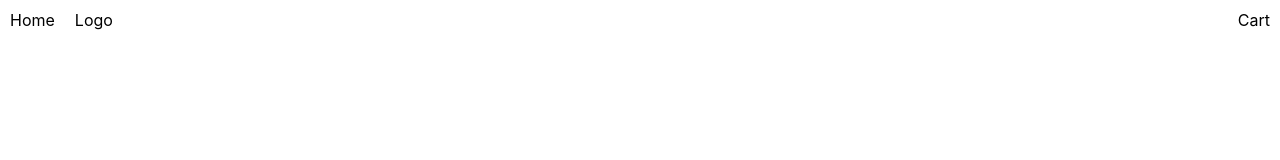
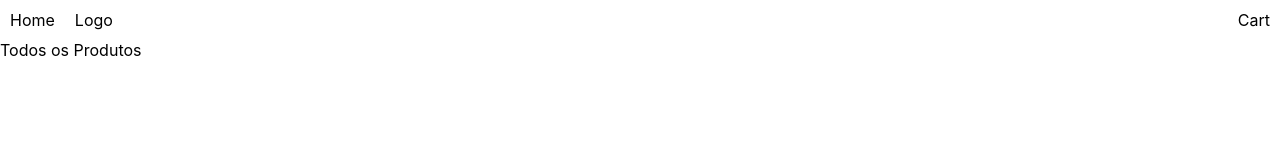
Before and after one commit to renanvamo/sorte-online, a React (Create React App) app: page /store in a window 1280 px wide. Shown: the top 160 px of the page. Built offline with nearby package versions, Linux system fonts and the light colour scheme; the HTML template or start-up script is replaced by a standard one.

Commit message:
feat: chama o componente Products dentro do componente Store

```diff
--- a/src/pages/Store.js
+++ b/src/pages/Store.js
@@ -1,10 +1,12 @@
 import React from 'react';
 import Header from '../components/Header';
+import Products from '../components/Products';
 
 export default function Store() {
   return (
     <div>
       <Header />
+      <Products />
     </div>
   );
 }
```
